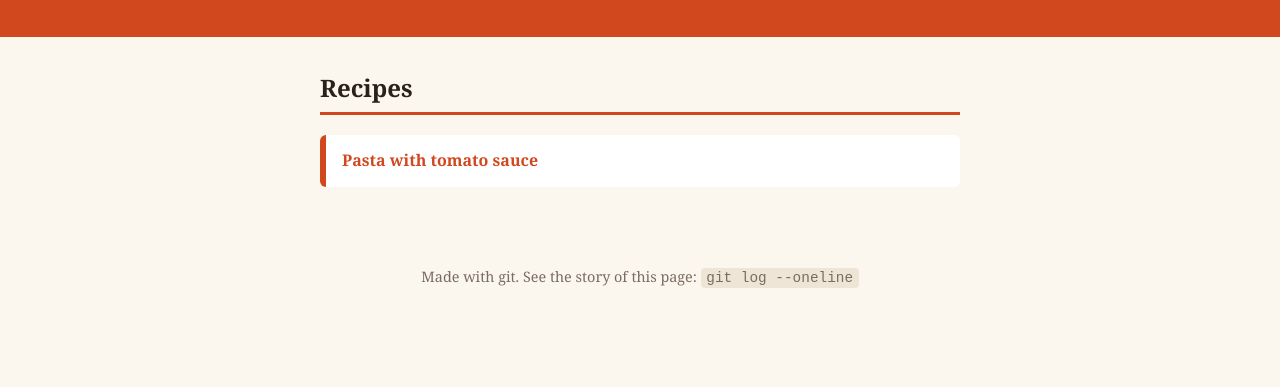
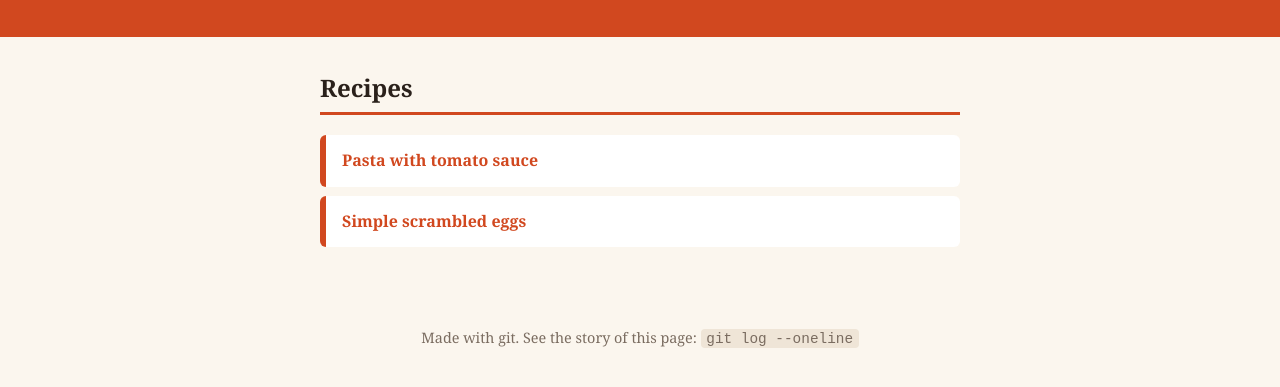
Before and after one commit to limabit-71/time-machine-cookbook, a plain HTML site: page index.html in a window 1280 px wide. Shown: the part 131-518 px from the top of the page. Drawn offline with Linux system fonts and the light colour scheme.

Commit message:
Add scrambled eggs to index

```diff
--- a/index.html
+++ b/index.html
@@ -16,6 +16,7 @@
     <ul id="recipes">
       <li><a href="recipes/pasta.html">Pasta with tomato sauce</a></li>
       <!-- add your recipe link below this line -->
+      <li><a href="recipes/liam-scrambledeggs.html">Simple scrambled eggs</a></li>
     </ul>
   </main>
   <footer>
```
